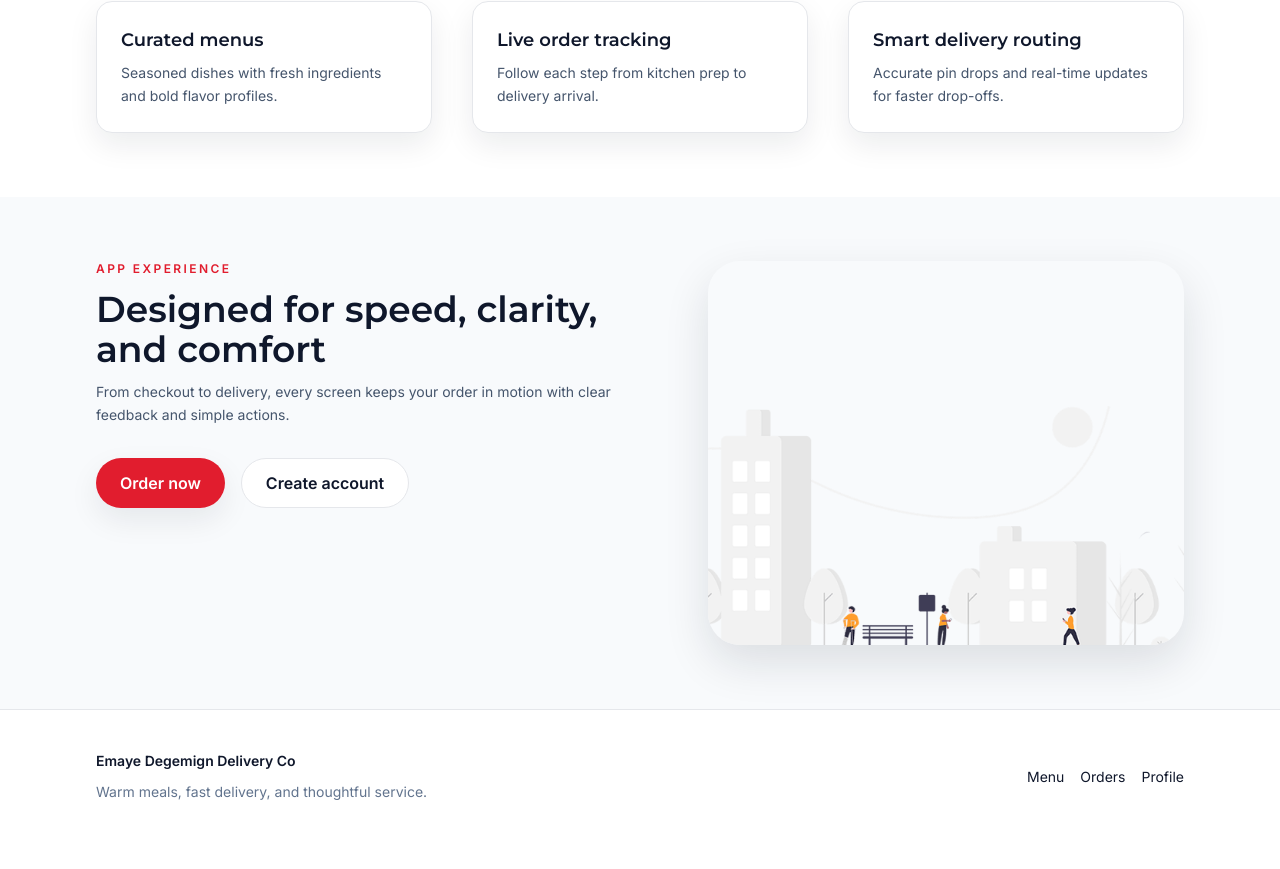
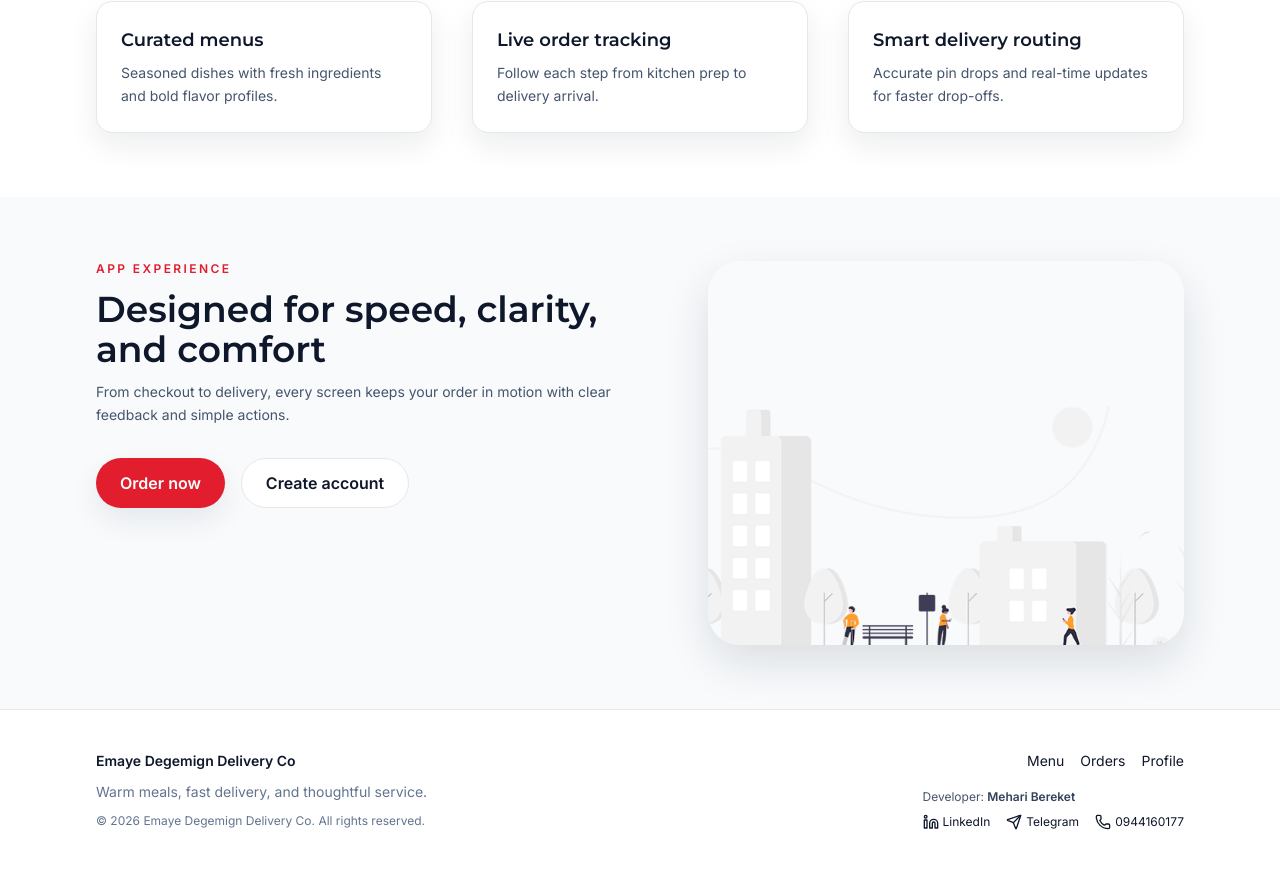
Before and after one commit to mehari06/Emaye-Degemign-Delivery-co, a Next.js app: page / in a window 1280 px wide. Shown: the part 1976-2845 px from the top of the page. Before the commit the page ends 2819 px from the top, so only its background shows below. Built offline with nearby package versions, Linux system fonts and the light colour scheme; no server answers.

Commit message:
Update footer with rights reserved and developer info

```diff
--- a/components/layout/Footer.tsx
+++ b/components/layout/Footer.tsx
@@ -1,10 +1,12 @@
 import Link from "next/link";
 import { Container } from "@/components/layout/Container";
 import { getCurrentUser, isAdminUser } from "@/lib/auth";
+import { Linkedin, Phone, Send } from "lucide-react";
 
 export async function Footer() {
   const user = await getCurrentUser();
   const showAdmin = isAdminUser(user);
+  const year = new Date().getFullYear();
 
   return (
     <footer className="border-t border-border bg-white">
@@ -16,8 +18,12 @@ export async function Footer() {
           <p className="text-sm text-slate-500">
             Warm meals, fast delivery, and thoughtful service.
           </p>
+          <p className="text-xs text-slate-500">
+            © {year} Emaye Degemign Delivery Co. All rights reserved.
+          </p>
         </div>
-        <div className="flex flex-wrap gap-4 text-sm text-slate-600">
+        <div className="flex flex-col gap-4 text-sm text-slate-600 md:items-end">
+          <div className="flex flex-wrap gap-4">
             <Link href="/menu" className="hover:text-slate-900">
               Menu
             </Link>
@@ -33,6 +39,43 @@ export async function Footer() {
               </Link>
             ) : null}
           </div>
+
+          <div className="flex flex-col gap-2 text-xs text-slate-500">
+            <p>
+              Developer:{" "}
+              <span className="font-semibold text-slate-700">
+                Mehari Bereket
+              </span>
+            </p>
+            <div className="flex flex-wrap gap-4">
+              <a
+                href="https://www.linkedin.com/in/mehari-bereket-1a8371338"
+                target="_blank"
+                rel="noreferrer"
+                className="inline-flex items-center gap-1 hover:text-slate-700"
+              >
+                <Linkedin className="h-4 w-4" />
+                LinkedIn
+              </a>
+              <a
+                href="https://t.me/meha06"
+                target="_blank"
+                rel="noreferrer"
+                className="inline-flex items-center gap-1 hover:text-slate-700"
+              >
+                <Send className="h-4 w-4" />
+                Telegram
+              </a>
+              <a
+                href="tel:0944160177"
+                className="inline-flex items-center gap-1 hover:text-slate-700"
+              >
+                <Phone className="h-4 w-4" />
+                0944160177
+              </a>
+            </div>
+          </div>
+        </div>
       </Container>
     </footer>
   );
```
Lines whose indentation alone changed are shown as unchanged.
